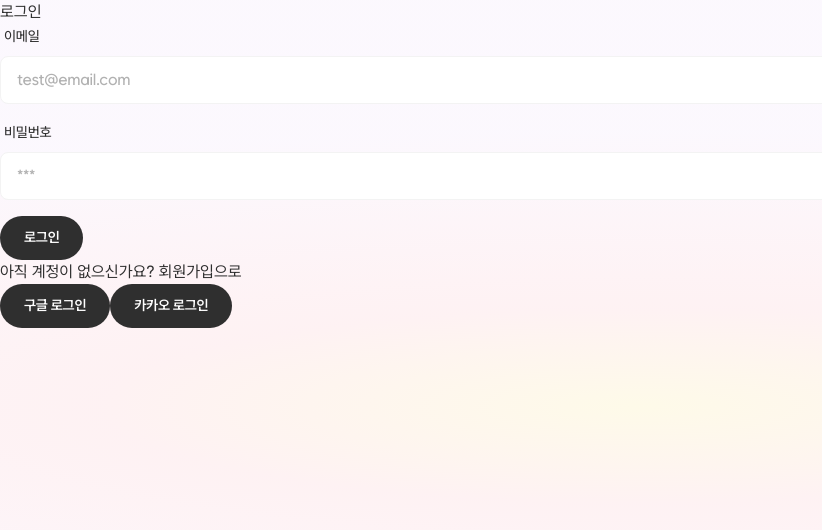
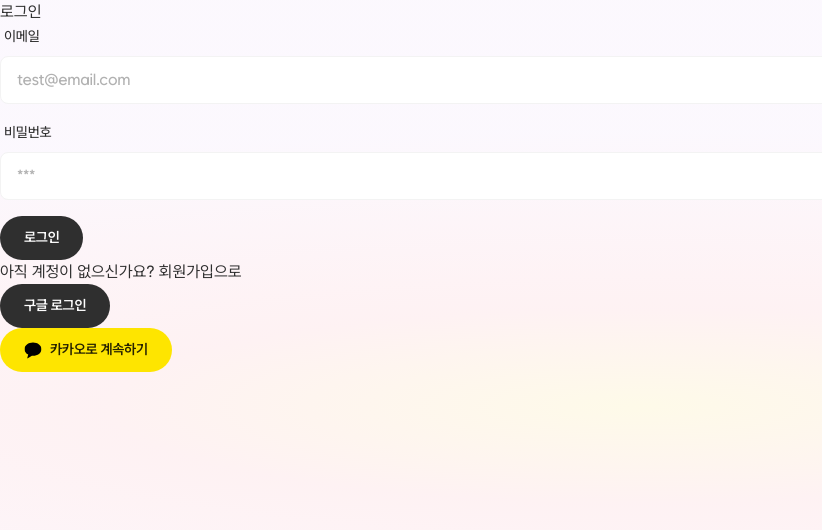
Before and after one commit to llddang/todayeat, a Next.js app: page /sign-in in a window 1280 px wide. Shown: the top 530 px of the page, without its empty margins (0-822 px from the left). Built offline with nearby package versions, Linux system fonts and the light colour scheme; no server answers.

Commit message:
design:#121 카카오 로그인 버튼 디자인 적용

```diff
--- a/src/components/_auth/auth-sign-in-with-kakao-button.tsx
+++ b/src/components/_auth/auth-sign-in-with-kakao-button.tsx
@@ -4,6 +4,13 @@ import { Button } from '@/components/ui/button';
 import { signInWithKakao } from '@/lib/apis/auth-browser.api';
 
 const AuthSignInWithKakaoButton = () => {
-  return <Button onClick={signInWithKakao}>카카오 로그인</Button>;
+  return (
+    <Button
+      onClick={signInWithKakao}
+      className="bg-kakao before:bg-kakao-logo flex items-center justify-center gap-2 text-black/85 before:block before:h-[1.125rem] before:w-[1.125rem] before:bg-contain before:bg-center before:bg-no-repeat hover:bg-opacity-70"
+    >
+      카카오로 계속하기
+    </Button>
+  );
 };
 export default AuthSignInWithKakaoButton;
```
